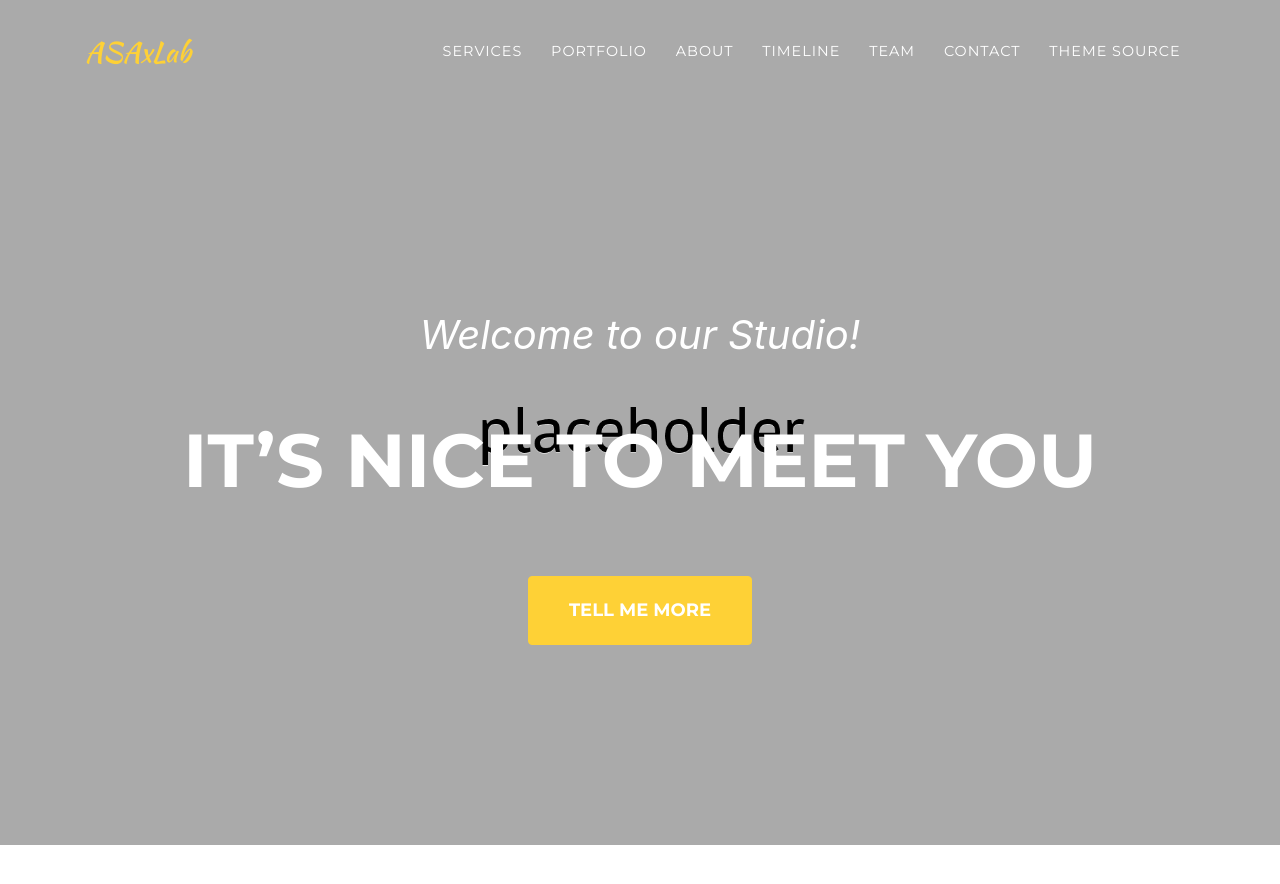
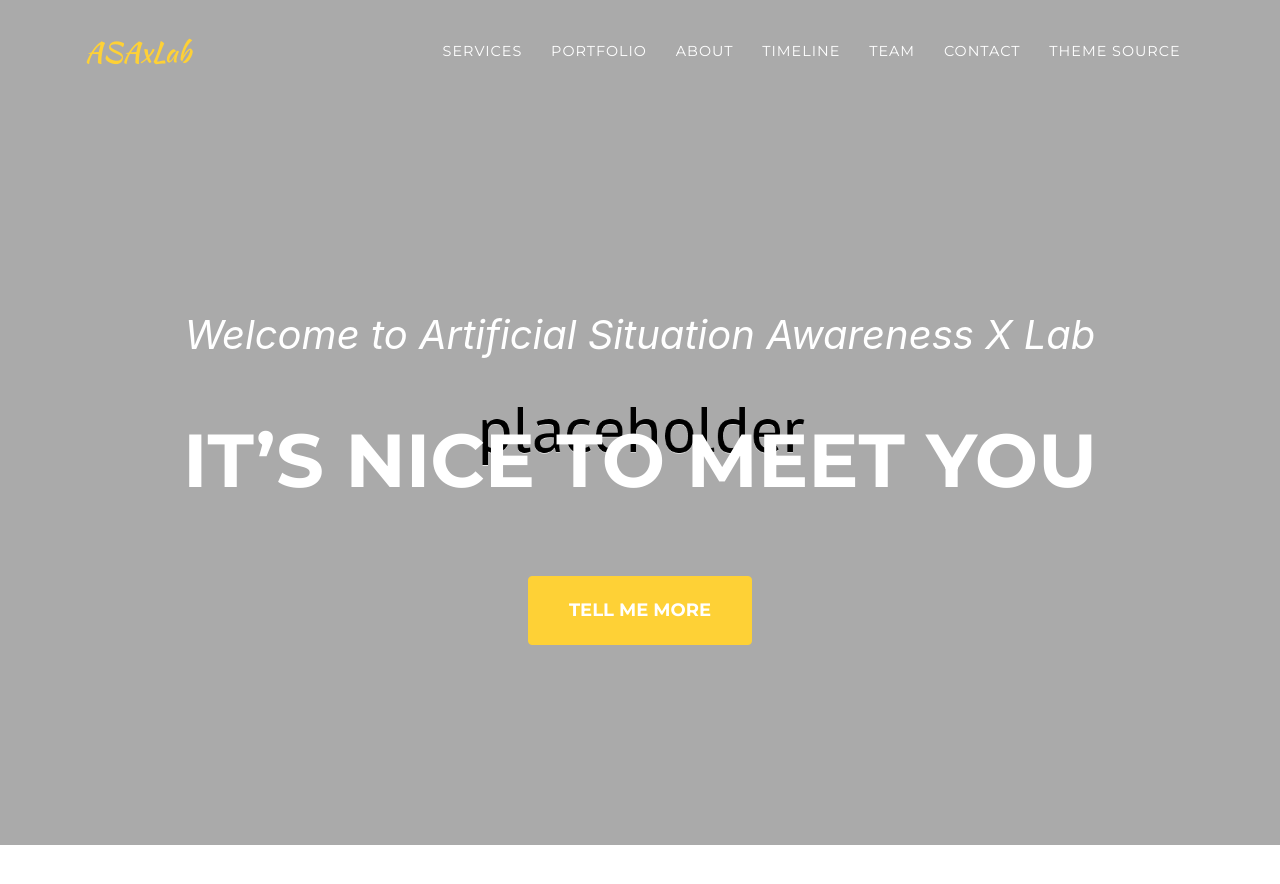
Before and after one commit to ASAxLab/asaxlab.github.io, a Jekyll site: the page built from index.md, in a window 1280 px wide and 900 px high. Shown: the top 884 px of the window. Built offline with Jekyll 4.4.1, drawn with Linux system fonts in a browser that asks for light colours; some web fonts are replaced.

Commit message:
sitetext updated

```diff
--- a/_data/sitetext.yml
+++ b/_data/sitetext.yml
@@ -11,7 +11,7 @@
 # -----------------
 en: &DEFAULT_EN
   header:
-    title: Welcome to our Studio!
+    title: Welcome to Artificial Situation Awareness X Lab
     text: It's Nice To Meet You
     button: Tell Me More
     buttonlink: "#services"
```
